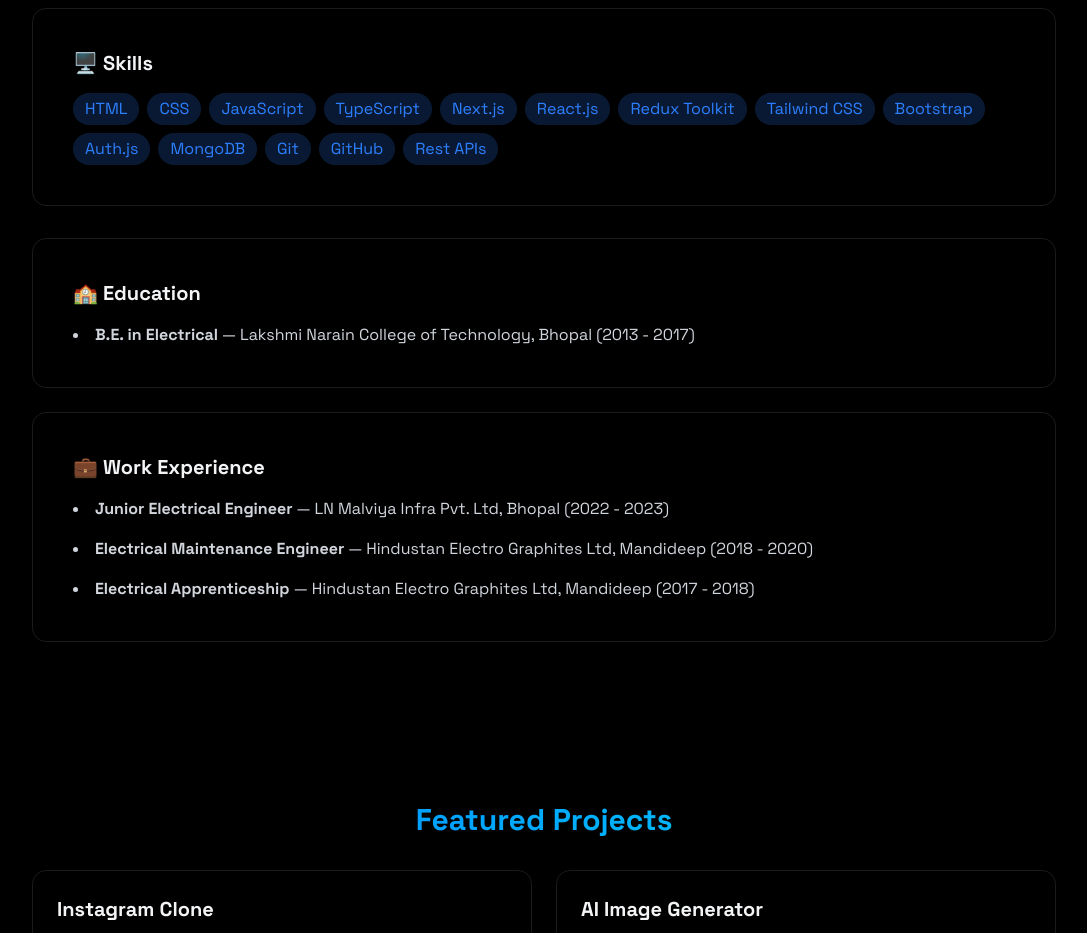
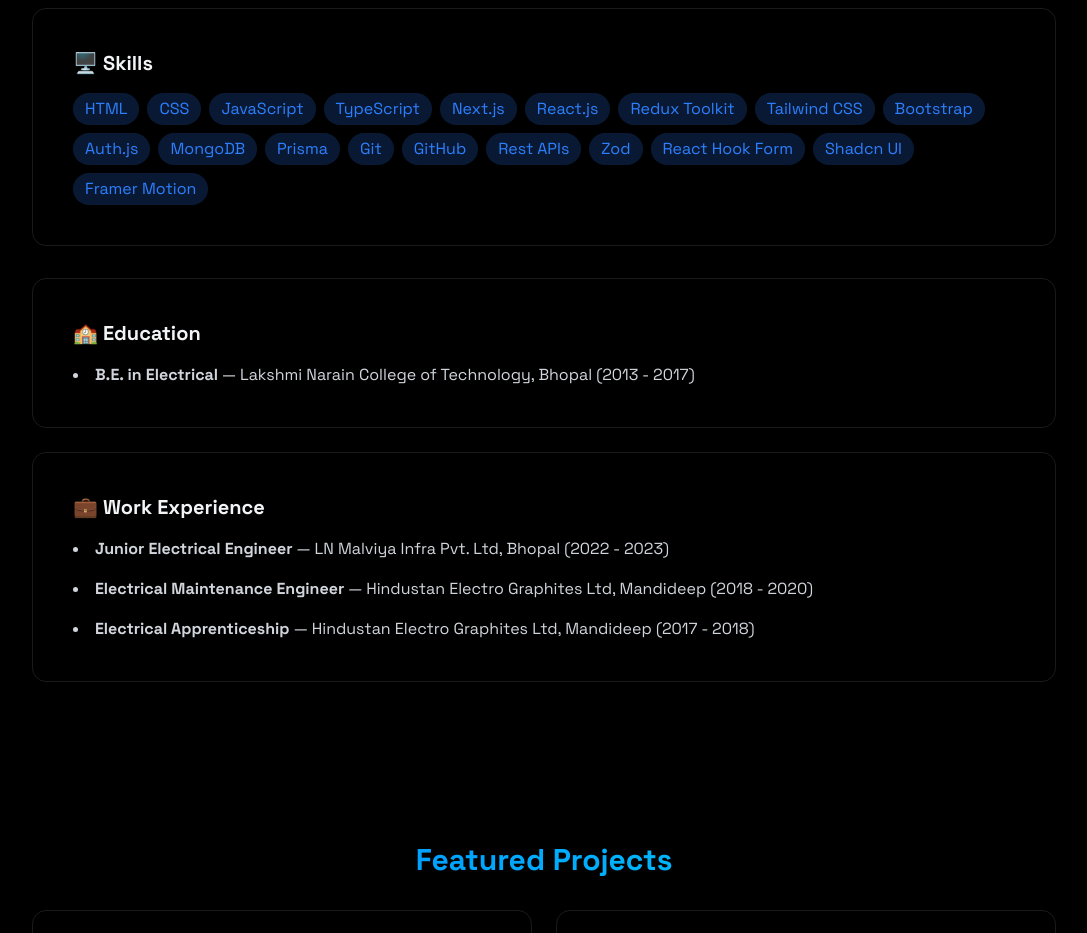
Before and after one commit to shubh95rai/portfolio, a React (Vite) app: page / in a window 1280 px wide. Shown: the part 940-1873 px from the top of the page, without its empty margins (96-1183 px from the left). Built offline with nearby package versions, Linux system fonts and the light colour scheme.

Commit message:
more skills added

```diff
--- a/src/components/sections/About.jsx
+++ b/src/components/sections/About.jsx
@@ -13,9 +13,14 @@
     "Bootstrap",
     "Auth.js",
     "MongoDB",
+    "Prisma",
     "Git",
     "GitHub",
     "Rest APIs",
+    "Zod",
+    "React Hook Form",
+    "Shadcn UI",
+    "Framer Motion",
   ];
 
   return (
```
